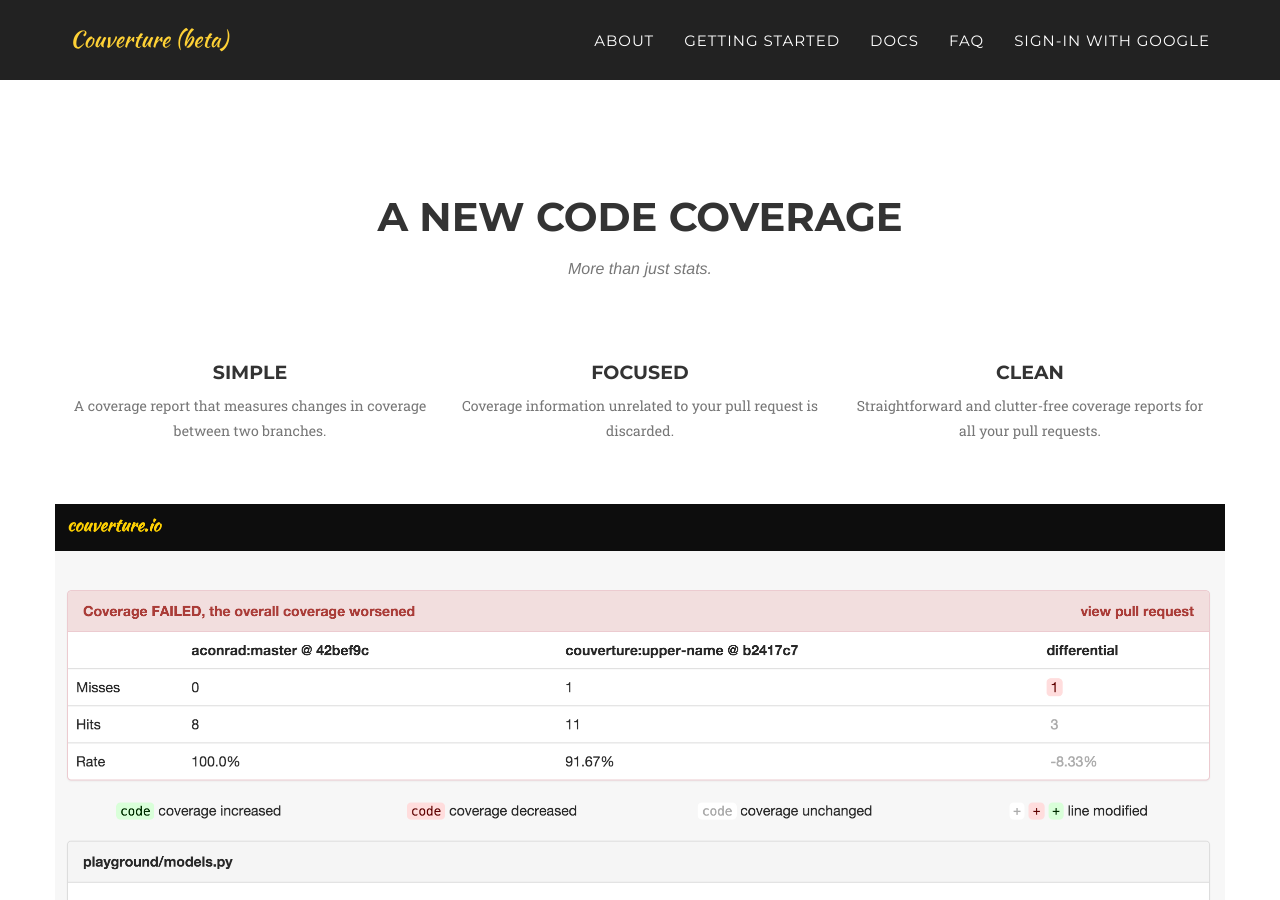
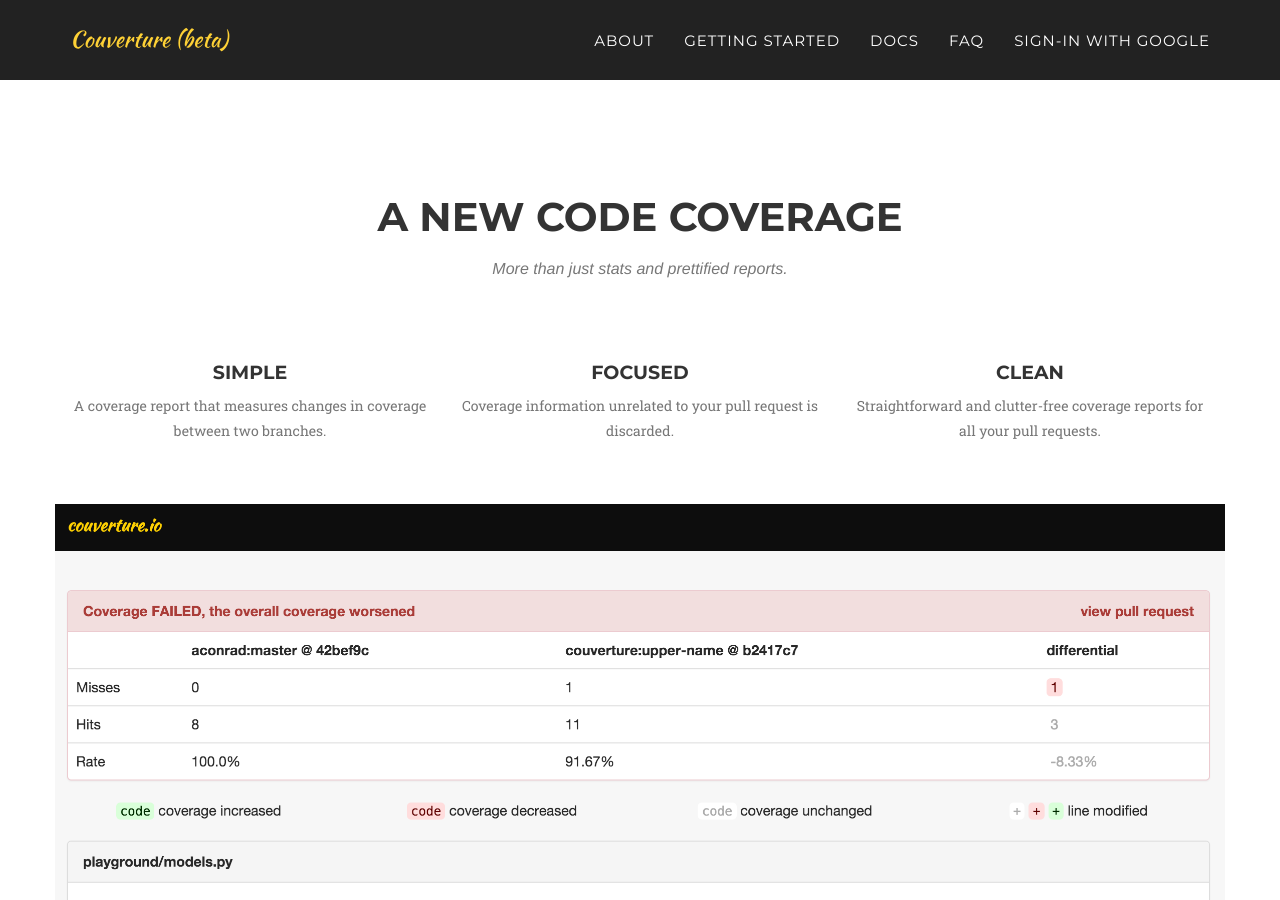
Before and after one commit to couverture/couverture.github.io, a Jekyll site: the page built from index.html, in a window 1280 px wide and 900 px high, scrolled down 713 px. Built offline with Jekyll 4.4.1, drawn with Linux system fonts in a browser that asks for light colours; some web fonts are replaced; some of the changed text lies outside the part shown.

Commit message:
tweak wording

```diff
--- a/_includes/about.html
+++ b/_includes/about.html
@@ -4,7 +4,7 @@
             <div class="row">
                 <div class="col-lg-12 text-center">
                     <h2 class="section-heading">A new code coverage</h2>
-                    <h3 class="section-subheading text-muted">More than just stats.</h3>
+                    <h3 class="section-subheading text-muted">More than just stats and prettified reports.</h3>
                 </div>
             </div>
             <div class="row text-center">
--- a/_includes/docs.html
+++ b/_includes/docs.html
@@ -4,7 +4,7 @@
             <div class="row">
                 <div class="col-lg-12">
                     <h2 class="section-heading">Documentation</h2>
-                    <h3 class="section-subheading text-muted">So easy, it all fits on the same page!</h3>
+                    <h3 class="section-subheading text-muted">So easy, it all fits on one page!</h3>
                 </div>
             </div>
             <div class="row">
--- a/_includes/services.html
+++ b/_includes/services.html
@@ -22,7 +22,7 @@
                         <i class="fa fa-cloud-upload fa-stack-1x fa-inverse"></i>
                     </span>
                     <h4 class="service-heading">Upload coverage data</h4>
-                    <p class="text-muted">After your CI service runs your tests, upload the generated coverage files to our servers.</p>
+                    <p class="text-muted">After your CI service runs your tests, upload the generated coverage files to our servers. <a class="page-scroll" href="#docs">See how.</a></p>
                 </div>
                 <div class="col-md-4">
                     <span class="fa-stack fa-4x">
```
